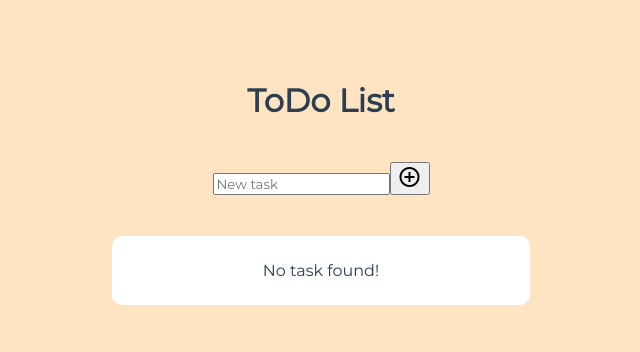
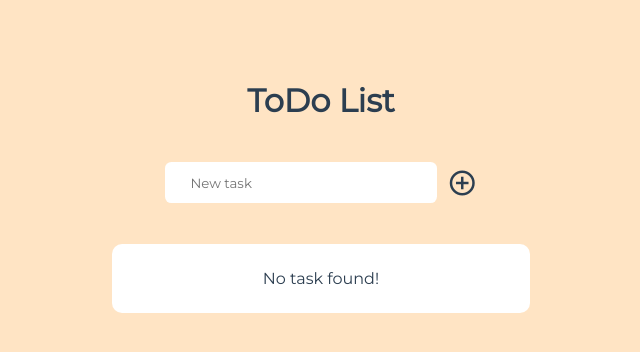
Before and after one commit to nathmotion/training-vue-node, a Vue app in the folder vue-front-app/: page / in a window 1280 px wide. Shown: the top 352 px of the page, without its empty margins (319-959 px from the left). Built offline with nearby package versions, Linux system fonts and the light colour scheme.

Commit message:
[CSS][STYLE] change input style +  button add

```diff
--- a/vue-front-app/src/App.vue
+++ b/vue-front-app/src/App.vue
@@ -52,7 +52,7 @@ export default {
 }
 
 body {
-  background-color: bisque;
+  background-color: #ffe4c4;
 }
 
 .content {
--- a/vue-front-app/src/components/TaskForm.vue
+++ b/vue-front-app/src/components/TaskForm.vue
@@ -1,8 +1,10 @@
 <template>
   <div id="task-form">
     <form @submit.prevent="handleSubmit">
-      <input class="input-task" type="text" v-model="task.label" placeholder="New task">
-      <button class="button-add"><span class="material-icons">add_circle_outline</span></button>
+      <div class="form-input-button">
+        <input class="input-task" type="text" v-model="task.label" placeholder="New task">
+        <span class="material-icons button-add" @click="handleSubmit">add_circle_outline</span>
+      </div>
       <p class="error-message" v-if="error">❗Please fill out all required fields</p>
     </form>
   </div>
@@ -20,8 +22,8 @@ export default {
     }
   },
   computed: {
-  invalidLabel() {
-    return this.task.label === ''
+    invalidLabel() {
+      return this.task.label === ''
     },
   },
   methods: {
@@ -42,15 +44,34 @@ export default {
 .button-add {
   align-content: center;
   cursor: pointer;
+  margin-left: 10px;
+  font-size: 30px;
 }
 
 .input-task {
   font-family: 'Montserrat', sans-serif;
+  display: block;
+  margin: 0;
+  width: 35%;
+  padding: 0.8rem 1.6rem;
+  color: inherit;
+  border: none;
+  border-radius: 0.4rem;
+}
+
+.input-task:focus {
+  outline: none;
+}
+
+.form-input-button {
+  display: flex;
+  justify-content: center;
+  align-items: center;
 }
 
 .error-message {
-    color: #d33c40;
-    font-size: 70%;
+  color: #d33c40;
+  font-size: 70%;
 }
 
 #task-form {
--- a/vue-front-app/src/components/TaskList.vue
+++ b/vue-front-app/src/components/TaskList.vue
@@ -45,6 +45,8 @@ export default {
   background-color: red;
   color: #FFFFFF;
   cursor: pointer;
+  margin-top: 2px;
+  border-radius: 4px;
 }
 
 ul.list-task {
@@ -53,9 +55,10 @@ ul.list-task {
 }
 
 li.task-item {
-  padding: 10px 20px 12px 15px;
+  padding: 10px 20px 10px 15px;
   display: flex;
   justify-content: space-between;
+  align-items: center;
   margin-bottom: 8px;
   font-family: 'Montserrat', sans-serif;
 }
```
